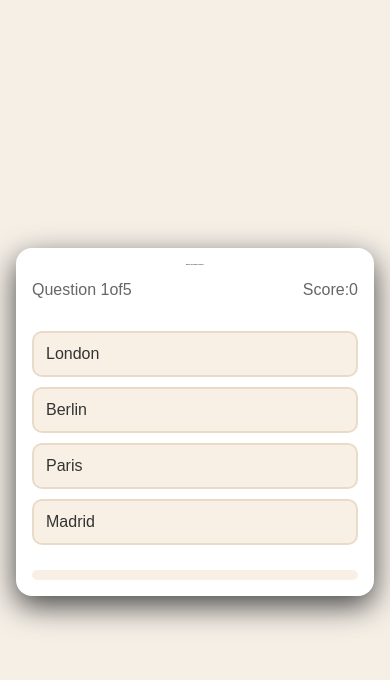
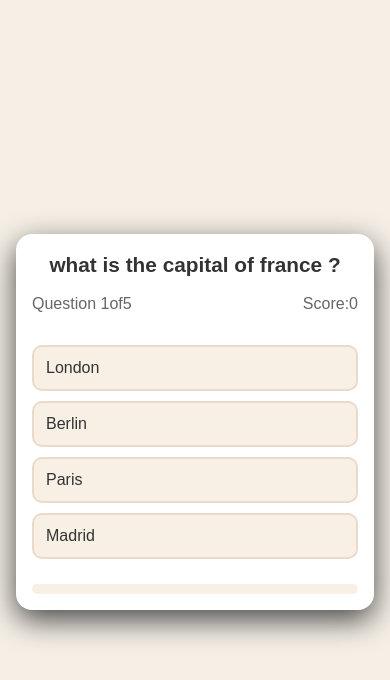
Before and after one commit to aya2255/quiz-game, a plain HTML site: page index.html in a window 390 px wide. Both pictures are taken after a click on the button "Start Quiz". Drawn offline with Linux system fonts and the light colour scheme.

```diff
--- a/style.css
+++ b/style.css
@@ -165,7 +165,7 @@
     }
 
     #question-text{
-        font-size: 1.3px;
+        font-size: 1.3rem;
     }
 
     .answer-btn{
```
